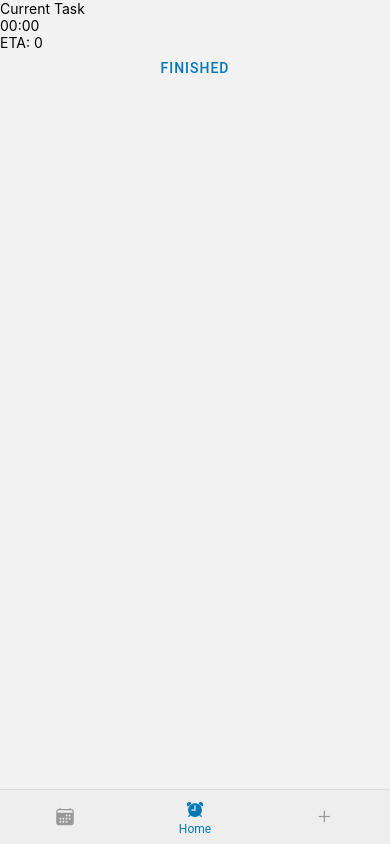
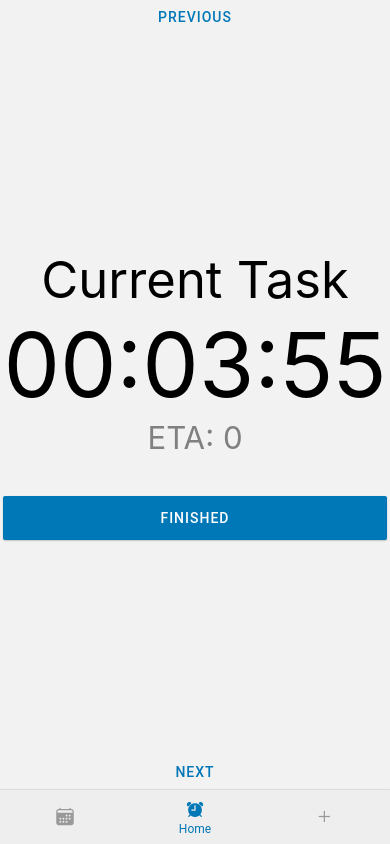
Before and after one commit to malee31/Ready-Set-Go-App, a React Native app: screen /Home in a window 390 px wide. Built offline with nearby package versions, Linux system fonts and the light colour scheme.

Commit message:
add and timer updated

```diff
--- a/src/pages/Add.js
+++ b/src/pages/Add.js
@@ -1,11 +1,37 @@
 import React from "react";
-import { Text } from "react-native";
+import { Text, View } from "react-native";
+import { Button } from "react-native-paper";
 import Screen from "../components/Screen";
 
 export default function Add({ navigation }) {
+	// const [tasks, setTasks] = {[
+	// 	{
+	// 		task: "Get Dressed",
+	// 		startTime: "",
+	// 		endTime: ""
+	// 	},
+	// 	{
+	// 		task: "Get Dressed",
+	// 		startTime: "",
+	// 		endTime: ""
+	// 	},
+
+	// ]};
+
 	return (
 		<Screen>
-			<Text>Add</Text>
+			<View style={{ display: "flex", flexDirection: "column", alignContent: "space-around"}}>
+				<View style={{display: "flex", flexDirection: "row", justifyContent: "space-between"}}>
+					<Button style={{ display: "inline-block" }}>Sun</Button>
+					<Button style={{ display: "inline-block" }}>Mon</Button>
+					<Button style={{ display: "inline-block" }}>Tue</Button>
+					<Button style={{ display: "inline-block" }}>Wed</Button>
+					<Button style={{ display: "inline-block" }}>Thu</Button>
+					<Button style={{ display: "inline-block" }}>Fri</Button>
+					<Button style={{ display: "inline-block" }}>Sat</Button>
+				</View>
+			</View>
+			{/* <View></View> */}
 		</Screen>
 	);
 };
--- a/src/pages/Timer.js
+++ b/src/pages/Timer.js
@@ -1,18 +1,63 @@
-import React, { useState } from "react";
+import React, { useState, useEffect } from "react";
 import { Text, View } from "react-native";
 import { Button } from "react-native-paper";
+import formatTime from "../utils/formatTime.js"
 
 export default function Timer(props) {
 	const [ETA, setETA] = useState(0);
+	const [timeLeft, setTimeLeft] = useState(240);
+	const [currentTask, setCurrentTask] = useState("Current Task")
+
+	useEffect(() => {
+	  const getTime = () => {
+		const updateTime = () => {
+			setTimeLeft((prevState) => (prevState - 1))
+		}
+		var interval = setInterval(updateTime, 1000);
+	  }
+	  getTime();
+	}, [])
+
 
 	return (
-		<View>
-			<Text className={"curTask"}>Current Task</Text>
-			<Text className={"time"}>00:00</Text>
-			<Text>ETA: {ETA}</Text>
-			<Button className={"finishedBtn"}>Finished</Button>
+		<View style={{ flex: 1}}>
+		<Button>previous</Button>
+			<View style={{ margin: "auto" }}>
+				<Text
+					className={"curTask"}
+					style={{fontSize: "13vw", margin: "auto" }}
+				>
+					{currentTask}
+				</Text>
+
+				<Text
+					className={"time"}
+					style={{fontSize: "23vw", margin: "auto" }}
+				>
+					{formatTime(timeLeft)}
+				</Text>
+
+				<Text
+					className={"ETA"}
+					style={{ fontSize: "8vw", margin: "auto", color: "gray" }}
+				>
+					ETA: {ETA}
+				</Text>
+
+				<Button
+					className={"finishedBtn"}
+					mode="contained"
+					onPress={() => {
+						console.log('Pressed')
+					}}
+					style={{ marginTop: "10%"}}
+					contentStyle = {{ padding: "5px"}}
+				>
+					Finished
+				</Button>
+
+			</View>
+		<Button>next</Button>
 		</View>
 	);
 };
-
-const timerStyle = {}
--- /dev/null
+++ b/src/utils/formatTime.js
@@ -0,0 +1,24 @@
+export default function formatTime(secs) {
+    let hours = 0;
+    let minutes = 0;
+    let seconds = secs;
+
+    if (seconds >= 60) {
+        minutes = Math.floor(seconds / 60);
+        seconds = seconds % 60;
+    }
+
+    if (minutes >= 60) {
+        hours = Math.floor(minutes / 60);
+        minutes = minutes % 60;
+    }
+
+    if (hours >= 24) {
+        console.log("hours cant be more than 24 in a day bruh")
+    }
+
+    let hoursString = hours < 10 ? "0" + hours : hours;
+    let minutesString = minutes < 10 ? "0" + minutes : minutes;
+    let secondsString = seconds < 10 ? "0" + seconds : seconds;
+    return hoursString + ":" + minutesString + ":" + secondsString;
+}
```
